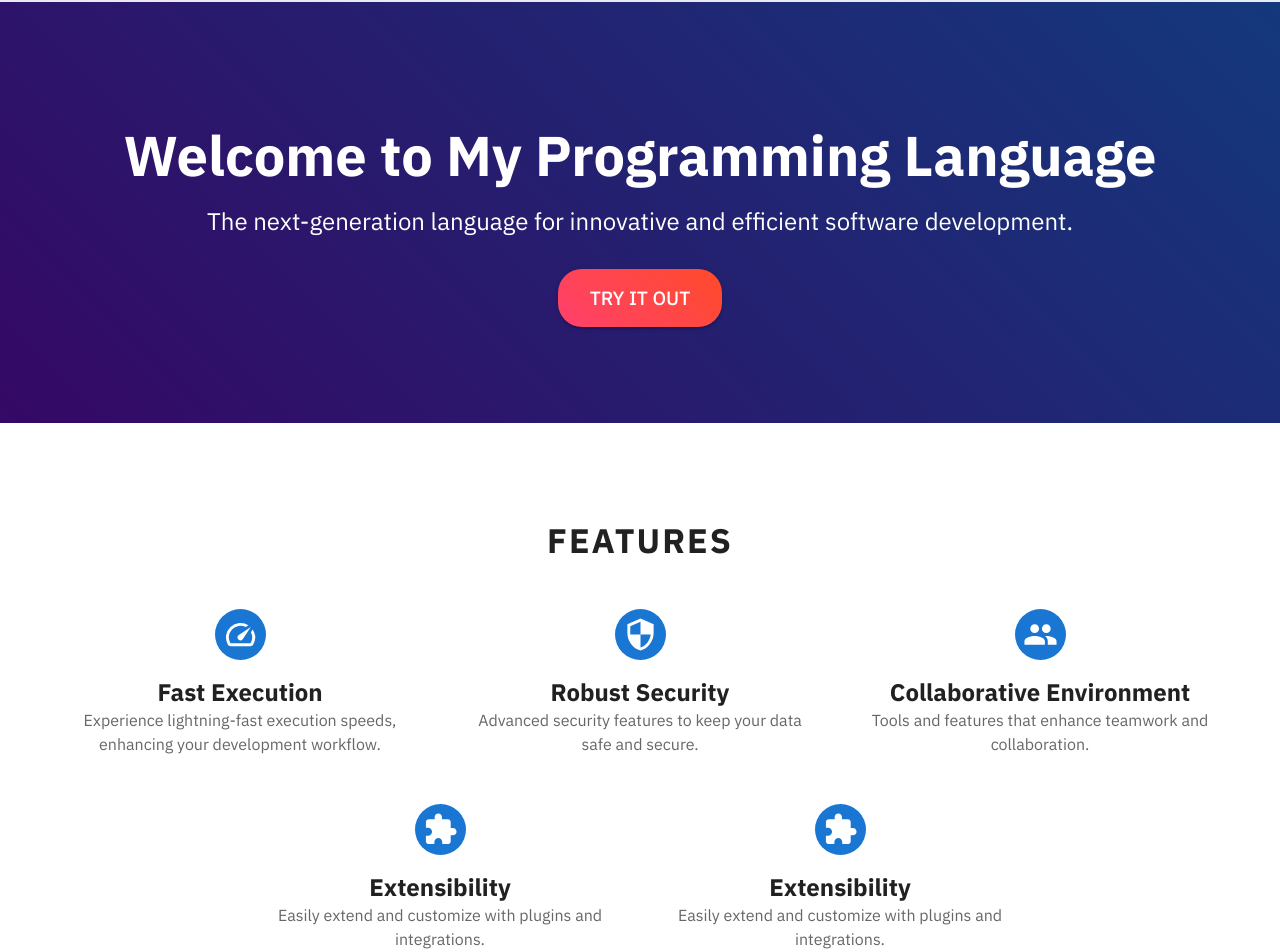
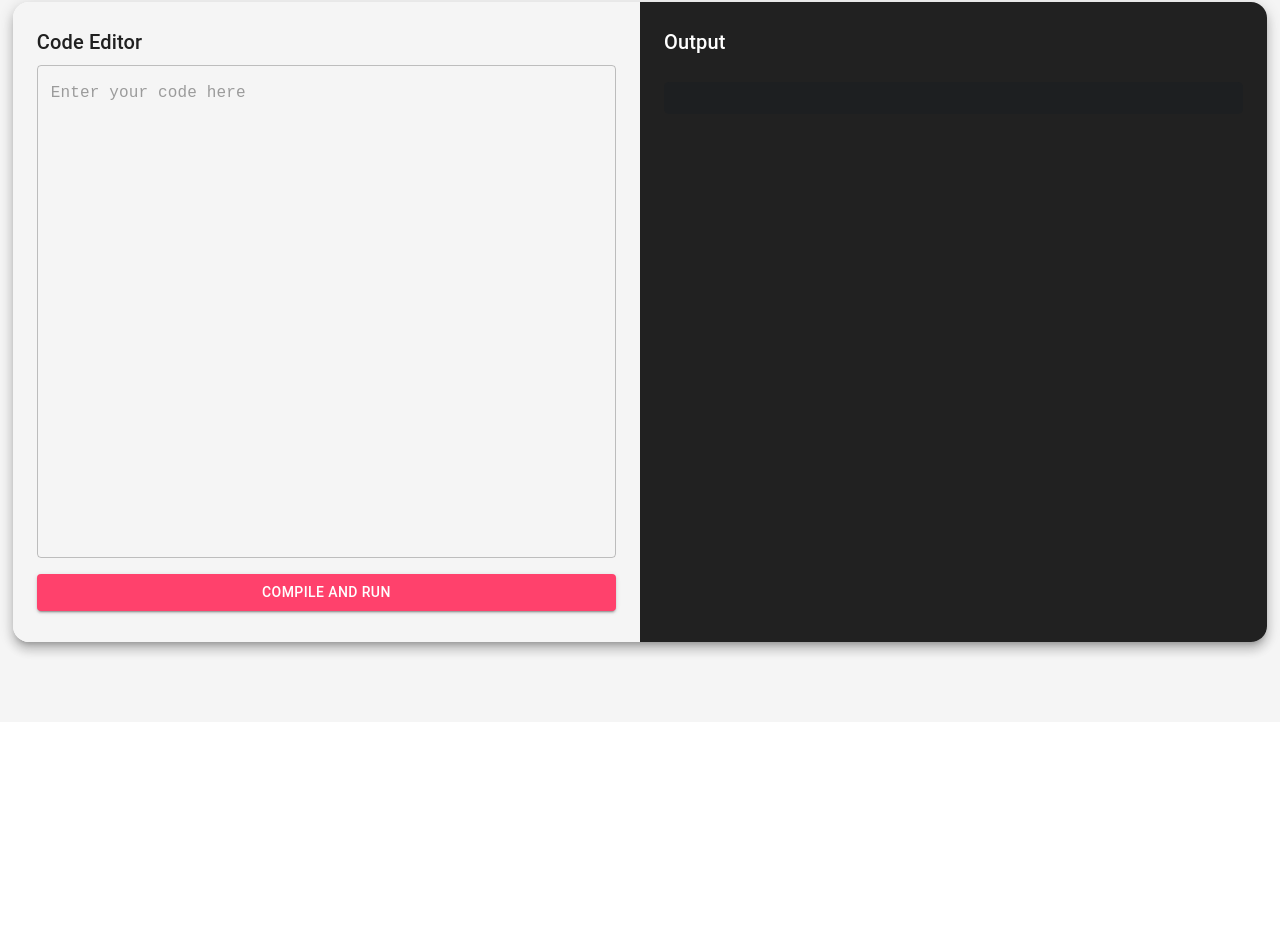
Before and after one commit to cee8/prog-lang-template, a React (Create React App) app: page / in a window 1280 px wide. Shown: the part 78-1030 px from the top of the page. After the commit the page ends 800 px from the top, so only its background shows below. Built offline with nearby package versions, Linux system fonts and the light colour scheme.

Commit message:
Updating the componenents such as the docs page, the home page, and the console.

```diff
--- a/package.json
+++ b/package.json
@@ -11,6 +11,7 @@
     "@testing-library/jest-dom": "^5.17.0",
     "@testing-library/react": "^13.4.0",
     "@testing-library/user-event": "^13.5.0",
+    "axios": "^1.7.2",
     "bootstrap": "^5.3.3",
     "react": "^18.2.0",
     "react-dom": "^18.2.0",
@@ -27,7 +28,6 @@
     "predeploy": "npm run build",
     "deploy": "gh-pages -d build"
   },
-
   "eslintConfig": {
     "extends": [
       "react-app",
--- a/src/App.js
+++ b/src/App.js
@@ -1,40 +1,115 @@
-import React from 'react';
-import { BrowserRouter as Router, Routes, Route } from 'react-router-dom';
-import Header from './components/Header/Header';
-import Footer from './components/Footer/Footer'; // Adjust the path as necessary
-import HomePage from './pages/HomePage/HomePage'; // Adjust the path according to your project structure
-import DocsPage from './pages/DocsPage/DocsPage';
-import GettingStarted from './pages/GettingStartedPage/GettingStartedPage';
-import LanguageSyntax from './pages/LanguageSyntaxPage/LanguageSyntaxPage';
-import StandardLibrary from './pages/StandardLibraryPage/StandardLibraryPage';
-import CompilationPage from './pages/CompilationPage/CompilationPage';
-import { ThemeProvider } from '@mui/material/styles';
-import Box from '@mui/material/Box';
+// src/pages/CompilationPage/CompilationPage.jsx
+import React, { useState } from 'react';
+import { Box, Typography, TextField, Button, Paper, styled } from '@mui/material';
+import { Prism as SyntaxHighlighter } from 'react-syntax-highlighter';
+import { atomDark } from 'react-syntax-highlighter/dist/esm/styles/prism';
+import axios from 'axios';
 
-import theme from './styles/theme'; // replace with the path to your theme file
+const CompilationContainer = styled(Box)(({ theme }) => ({
+  display: 'flex',
+  justifyContent: 'center',
+  alignItems: 'center',
+  minHeight: '100vh',
+  backgroundColor: theme.palette.grey[100],
+  marginBottom: -9,
+}));
 
-function App() {
+const FloatingWindow = styled(Paper)(({ theme }) => ({
+  display: 'flex',
+  flexDirection: 'row',
+  width: '98%',
+  height: '80vh',
+  borderRadius: theme.spacing(2),
+  boxShadow: theme.shadows[8],
+  overflow: 'hidden',
+}));
+
+const EditorContainer = styled(Box)(({ theme }) => ({
+  flex: 1,
+  padding: theme.spacing(3),
+  backgroundColor: theme.palette.grey[100],
+}));
+
+const OutputContainer = styled(Box)(({ theme }) => ({
+  flex: 1,
+  padding: theme.spacing(3),
+  backgroundColor: theme.palette.grey[900],
+  color: theme.palette.common.white,
+}));
+
+const CodeInput = styled(TextField)(({ theme }) => ({
+  '& .MuiInputBase-root': {
+    fontFamily: 'monospace',
+    fontSize: '1rem',
+  },
+}));
+
+const OutputBox = styled(Box)(({ theme }) => ({
+  fontFamily: 'monospace',
+  fontSize: '1rem',
+  overflow: 'auto',
+  marginTop: theme.spacing(2),
+}));
+
+const CompileButton = styled(Button)(({ theme }) => ({
+  marginTop: theme.spacing(2),
+  backgroundColor: '#ff416c',
+  '&:hover': {
+    backgroundColor: '#e03560', // Darker shade for hover
+  },
+  width: '100%'
+}));
+
+const CompilationPage = () => {
+  const [code, setCode] = useState('');
+  const [output, setOutput] = useState('');
+
+  const handleCompile = async () => {
+    try {
+      const response = await axios.post(`${process.env.REACT_APP_API_URL || 'http://localhost:4000'}/compile`, {
+        code,
+        outputType: 'js' // Adjust this as necessary for your application
+      });
+      console.log("Response Data:", response.data); // Log the response data
+      setOutput(response.data.output || "No output returned."); // Handle undefined or null output
+    } catch (error) {
+      console.error("Request Failed:", error);
+      setOutput(`Compilation Error: ${error.response ? error.response.data.error : error.message}`);
+    }
+  };
+
   return (
-    <ThemeProvider theme={theme}>
-      <Router>
-        <Box display="flex" flexDirection="column" minHeight="100vh">
-          <Header />
-          <Box component="main" flexGrow={1}>
-            <Routes>
-              <Route path="/" element={<HomePage />} />
-              <Route path="/compile" element={<CompilationPage />} />
-              <Route path="/docs" element={<DocsPage />} />
-              <Route path="/docs/getting-started" element={<GettingStarted />} />
-              <Route path="/docs/syntax" element={<LanguageSyntax />} />
-              <Route path="/docs/standard-library" element={<StandardLibrary />} />
-              {/* Future routes will go here */}
-            </Routes>
-          </Box>
-          <Footer />
-        </Box>
-      </Router>
-    </ThemeProvider>
+    <CompilationContainer>
+      <FloatingWindow>
+        <EditorContainer>
+          <Typography variant="h6" gutterBottom>
+            Code Editor
+          </Typography>
+          <CodeInput
+            multiline
+            rows={20}
+            placeholder="Enter your code here"
+            value={code}
+            onChange={(e) => setCode(e.target.value)}
+            fullWidth
+          />
+          <CompileButton variant="contained" color="primary" onClick={handleCompile}>
+            Compile and Run
+          </CompileButton>
+        </EditorContainer>
+        <OutputContainer>
+          <Typography variant="h6" gutterBottom>
+            Output
+          </Typography>
+          <OutputBox>
+            <SyntaxHighlighter language="text" style={atomDark}>
+              {output}
+            </SyntaxHighlighter>
+          </OutputBox>
+        </OutputContainer>
+      </FloatingWindow>
+    </CompilationContainer>
   );
-}
+};
 
-export default App;
+export default CompilationPage;
--- a/src/components/FeaturesSection/FeaturesSection.jsx
+++ b/src/components/FeaturesSection/FeaturesSection.jsx
@@ -7,7 +7,7 @@ import SpeedIcon from '@mui/icons-material/Speed'; // For performance features
 import SecurityIcon from '@mui/icons-material/Security'; // For security features
 import GroupIcon from '@mui/icons-material/Group'; // For community or collaborative features
 import ExtensionIcon from '@mui/icons-material/Extension'; // For extensibility or plugin features
-
+import CodeIcon from '@mui/icons-material/Code';
 
 const SectionTitle = styled(Typography)(({ theme }) => ({
   marginBottom: theme.spacing(6),
@@ -67,11 +67,11 @@ const features = [
     Icon: ExtensionIcon,
   },
   {
-    title: 'Extensibility',
-    description: 'Easily extend and customize with plugins and integrations.',
-    Icon: ExtensionIcon,
+    title: 'Familiar Syntax',
+    description: 'Easy-to-understand syntax that is similar to popular programming languages.',
+    Icon: CodeIcon,
   },
-  // Add more features as needed
+
 ];
 
 const FeaturesSection = () => {
--- a/src/pages/DocsPage/DocsPage.jsx
+++ b/src/pages/DocsPage/DocsPage.jsx
@@ -24,9 +24,9 @@ const SectionTitle = styled(Typography)(({ theme }) => ({
   marginBottom: theme.spacing(8),
   textAlign: 'center',
   fontWeight: 'bold',
-  color: theme.palette.primary.main,
   textTransform: 'uppercase',
   letterSpacing: theme.spacing(0.5),
+  color: '#ff416c',
 }));
 
 const DocCard = styled(Card)(({ theme }) => ({
@@ -59,9 +59,11 @@ const DocButton = styled(Button)(({ theme }) => ({
   fontWeight: 'bold',
   textTransform: 'uppercase',
   transition: 'background-color 0.3s ease-in-out',
+  backgroundColor: '#ff416c',
   '&:hover': {
-    backgroundColor: theme.palette.primary.dark,
+    backgroundColor: '#e03560', // Darker shade for hover
   },
+  width: '100%',
 }));
 
 const ExpandMore = styled(IconButton)(({ theme, expand }) => ({
@@ -75,23 +77,23 @@ const ExpandMore = styled(IconButton)(({ theme, expand }) => ({
 const documentationSections = [
   {
     title: 'Getting Started',
-    description: 'Learn the basics of MyLanguage and set up your development environment.',
+    description: 'Learn the basics and set up your development environment.',
     content:
-      'This section provides a comprehensive step-by-step guide on how to install MyLanguage, configure your development environment, and write your first program. It covers the essential tools and prerequisites needed to get started with MyLanguage development.',
+      'This section provides a comprehensive step-by-step guide on how to install the language, configure your development environment, and write your first program. It covers the essential tools and prerequisites needed to get started with development.',
     link: '/docs/getting-started',
   },
   {
     title: 'Language Syntax',
-    description: 'Explore the syntax and structure of MyLanguage with detailed code examples.',
+    description: 'Explore the syntax and structure of the language with detailed code examples.',
     content:
-      'Dive deep into the syntax and structure of MyLanguage. This section covers variables, data types, control flow, functions, and more. Each concept is explained in detail with clear and concise code examples, making it easy to understand and apply the language constructs.',
+      'Dive deep into the syntax and structure of the language. This section covers variables, data types, control flow, functions, and more. Each concept is explained in detail with clear and concise code examples, making it easy to understand and apply the language constructs.',
     link: '/docs/syntax',
   },
   {
     title: 'Standard Library',
-    description: "Discover the built-in functions and modules in MyLanguage's standard library.",
+    description: "The story of the language, that's simple, fast, and fun.",
     content:
-      'MyLanguage comes with a rich standard library that provides a wide range of built-in functions and modules to simplify common programming tasks. This section explores the most commonly used functions and modules, explaining their usage and providing practical examples to help you leverage the power of the standard library.',
+      'The language comes with a rich standard library that provides a wide range of built-in functions and modules to simplify common programming tasks. This section explores the most commonly used functions and modules, explaining their usage and providing practical examples to help you leverage the power of the standard library.',
     link: '/docs/standard-library',
   },
   // Add more documentation sections
@@ -107,10 +109,10 @@ const DocsPage = () => {
   return (
     <DocsContainer maxWidth="lg">
       <SectionTitle variant="h2">Documentation</SectionTitle>
-      <Typography variant="h5" align="center" paragraph>
-        Comprehensive guides and resources to help you master MyLanguage
+      <Typography marginBottom="0" variant="h5" align="center" paragraph>
+        Comprehensive guides and resources to help you master the language
       </Typography>
-      <Grid container spacing={8} marginTop={8}>
+      <Grid container columnSpacing={8} rowSpacing={4} marginTop={0}>
         {documentationSections.map((section, index) => (
           <Grid item xs={12} sm={6} md={4} key={index}>
             <DocCard>
@@ -118,26 +120,13 @@ const DocsPage = () => {
                 <Typography variant="h4" gutterBottom>
                   {section.title}
                 </Typography>
+                <Divider variant="middle" sx={{ margin: (theme) => theme.spacing(2, 0) }} />
                 <Typography variant="subtitle1">{section.description}</Typography>
-                <Divider variant="middle" sx={{ margin: (theme) => theme.spacing(4, 0) }} />
-                <Collapse in={expandedSection === index} timeout="auto" unmountOnExit>
-                  <Typography variant="body1" color="textSecondary">
-                    {section.content}
-                  </Typography>
-                </Collapse>
               </DocCardContent>
               <DocCardActions>
                 <DocButton component={Link} to={section.link} color="primary" variant="contained" size="large">
                   Explore
                 </DocButton>
-                <ExpandMore
-                  expand={expandedSection === index}
-                  onClick={() => handleExpandClick(index)}
-                  aria-expanded={expandedSection === index}
-                  aria-label="show more"
-                >
-                  <ExpandMoreIcon />
-                </ExpandMore>
               </DocCardActions>
             </DocCard>
           </Grid>
```
Also changed, not shown: src/components/CodeExamplesSection/CodeExamplesSection.jsx (+31 -16 lines), src/pages/GettingStartedPage/GettingStartedPage.jsx (+57 -29 lines), 1 other file (tests, documents, lock files or other folders).
